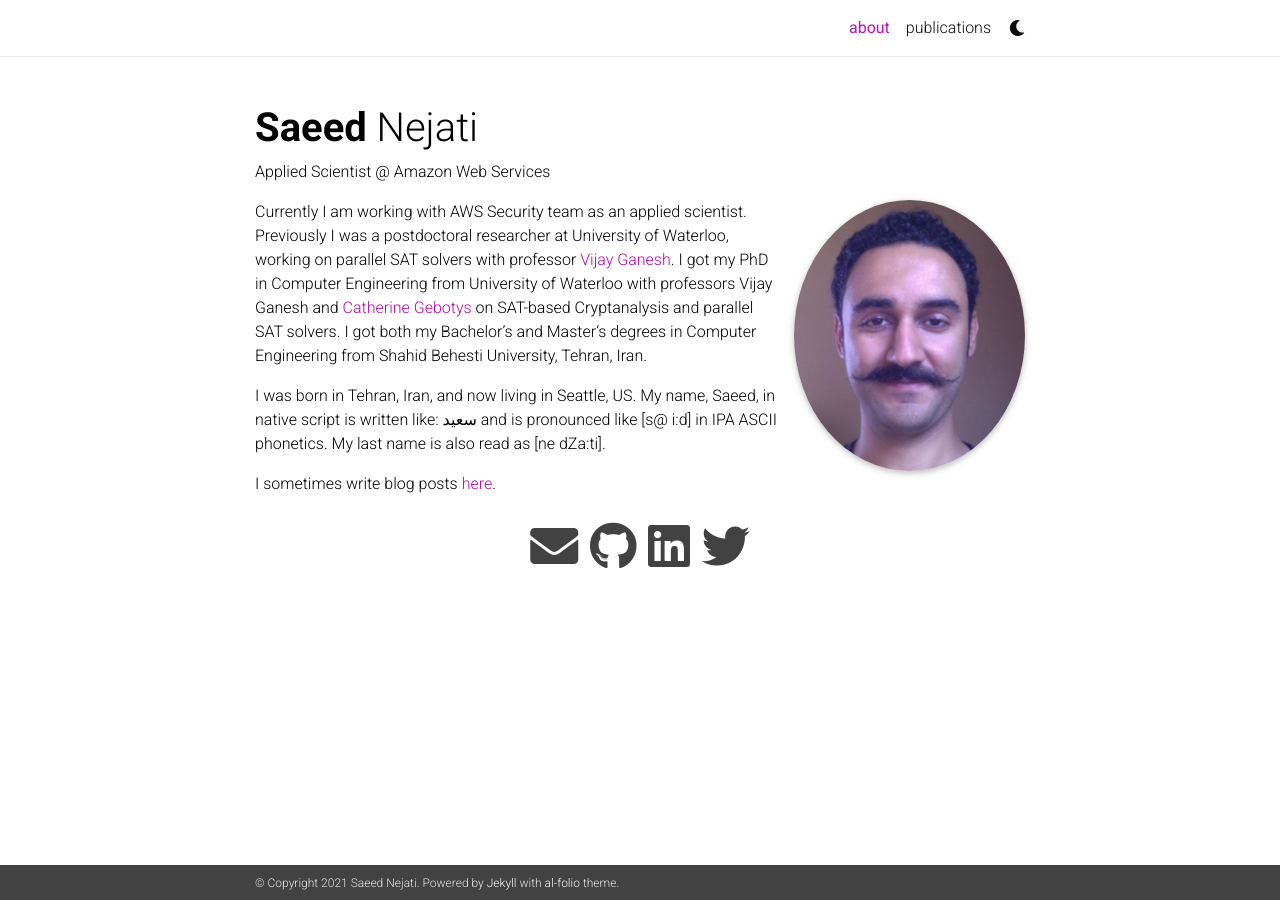
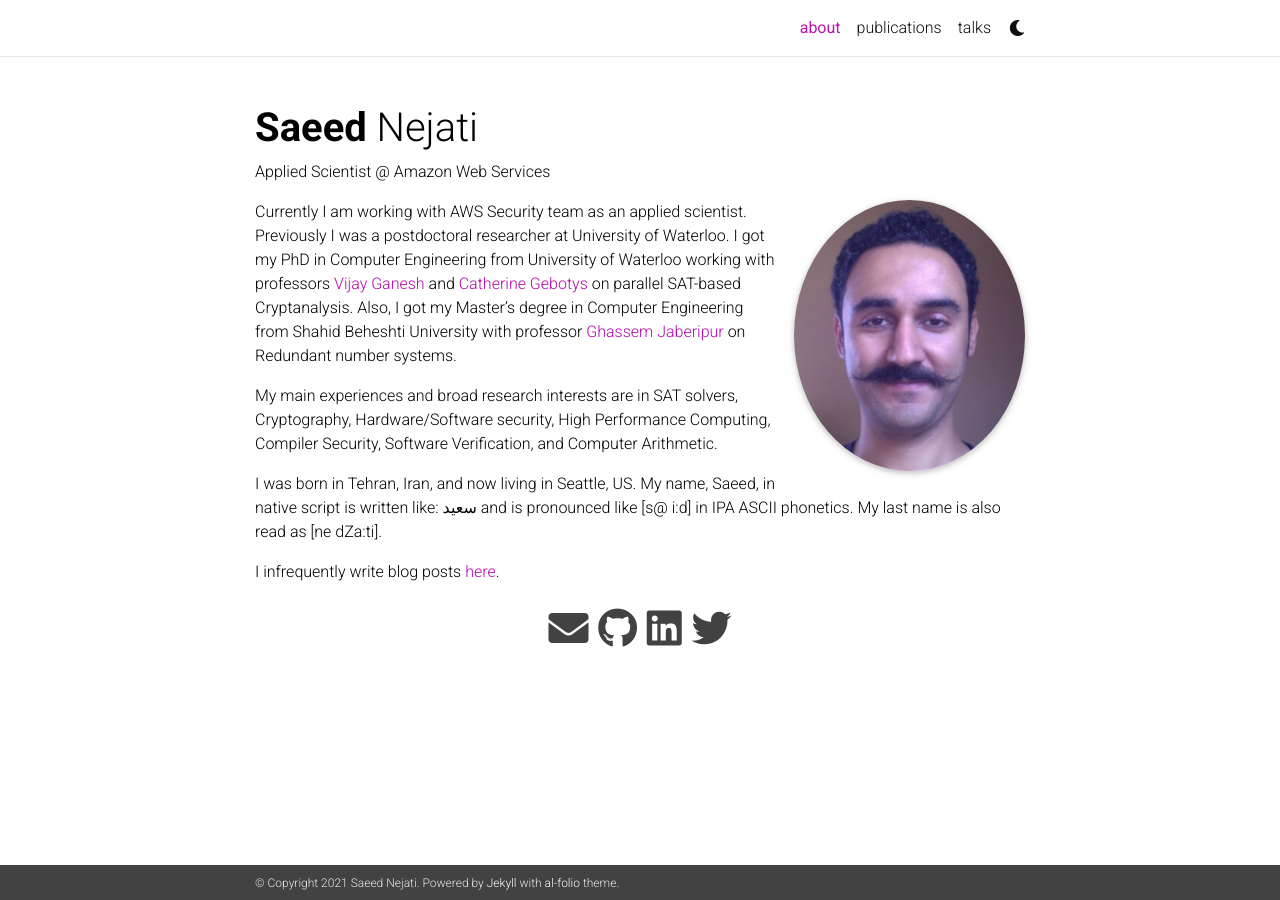
Before and after one commit to saeednj/webpage, a Jekyll site: the page built from al-folio/_pages/about.md, in a window 1280 px wide. Built offline with Jekyll 4.4.1, drawn with Linux system fonts in a browser that asks for light colours; nearby versions of some CDN libraries; a style sheet for code colours, icons or effects is not loaded.

Commit message:
Updating papers. Adding a page for talks. Updated about me.

```diff
--- a/al-folio/_layouts/bib.html
+++ b/al-folio/_layouts/bib.html
@@ -73,8 +73,9 @@
       {% elsif entry.type == "inproceedings" %}
         <em>In {{entry.booktitle}}</em>
       {% endif %}
-      {% if entry.year %}
-        {{entry.year}}
+      {% if entry.type == "talk" %}
+        {% if entry.venue %}<em>{{entry.venue}}</em> {% endif %}
+        {% if entry.date %}({{entry.date}}) {% endif %}
       {% endif %}
       </div>
     {% endif %}
--- a/al-folio/_pages/about.md
+++ b/al-folio/_pages/about.md
@@ -14,16 +14,13 @@ selected_papers: false # includes a list of papers marked as "selected={true}"
 social: true  # includes social icons at the bottom of the page
 ---
 
-Currently I am working with AWS Security team as an applied scientist. Previously I was a postdoctoral researcher at University of Waterloo, working on
-parallel SAT solvers with professor [Vijay Ganesh](https://ece.uwaterloo.ca/~vganesh). I got my PhD in Computer
-Engineering from University of Waterloo with professors Vijay Ganesh and
-[Catherine Gebotys](https://uwaterloo.ca/electrical-computer-engineering/people-profiles/catherine-h-gebotys-peng)
-on SAT-based Cryptanalysis and parallel SAT solvers. I got
-both my Bachelor's and Master's degrees in Computer Engineering from Shahid
-Behesti University, Tehran, Iran.
+Currently I am working with AWS Security team as an applied scientist.
+Previously I was a postdoctoral researcher at University of Waterloo.
+I got my PhD in Computer Engineering from University of Waterloo working with professors [Vijay Ganesh](https://ece.uwaterloo.ca/~vganesh) and [Catherine Gebotys](https://uwaterloo.ca/electrical-computer-engineering/people-profiles/catherine-h-gebotys-peng) on parallel SAT-based Cryptanalysis.
+Also, I got my Master's degree in Computer Engineering from Shahid Beheshti University with professor [Ghassem Jaberipur](http://facultymembers.sbu.ac.ir/jaberipur/) on Redundant number systems.
 
-I was born in Tehran, Iran, and now living in Seattle, US.  My name,
-Saeed, in native script is written like: سعید  and is pronounced like [s@ i:d]
-in IPA ASCII phonetics. My last name is also read as [ne dZa:ti].
+My main experiences and broad research interests are in SAT solvers, Cryptography, Hardware/Software security, High Performance Computing, Compiler Security, Software Verification, and Computer Arithmetic.
 
-I sometimes write blog posts [here](https://saeednj.github.io/blog/).
+I was born in Tehran, Iran, and now living in Seattle, US.  My name, Saeed, in native script is written like: سعید  and is pronounced like [s@ i:d] in IPA ASCII phonetics. My last name is also read as [ne dZa:ti].
+
+I infrequently write blog posts [here](https://saeednj.github.io/blog/).
--- a/al-folio/_sass/_base.scss
+++ b/al-folio/_sass/_base.scss
@@ -170,7 +170,7 @@ a, table.table a {
 .social {
   text-align: center;
   .contact-icon {
-    font-size: 3rem;
+    font-size: 2.5rem;
     a {
       color: var(--global-icon-color);
       &:hover {
```
Also changed, not shown: al-folio/_bibliography/papers.bib (+9 -0 lines), al-folio/_bibliography/talks.bib (added, +24 -0 lines), al-folio/_pages/talks.md (added, +19 -0 lines), 1 other file.
